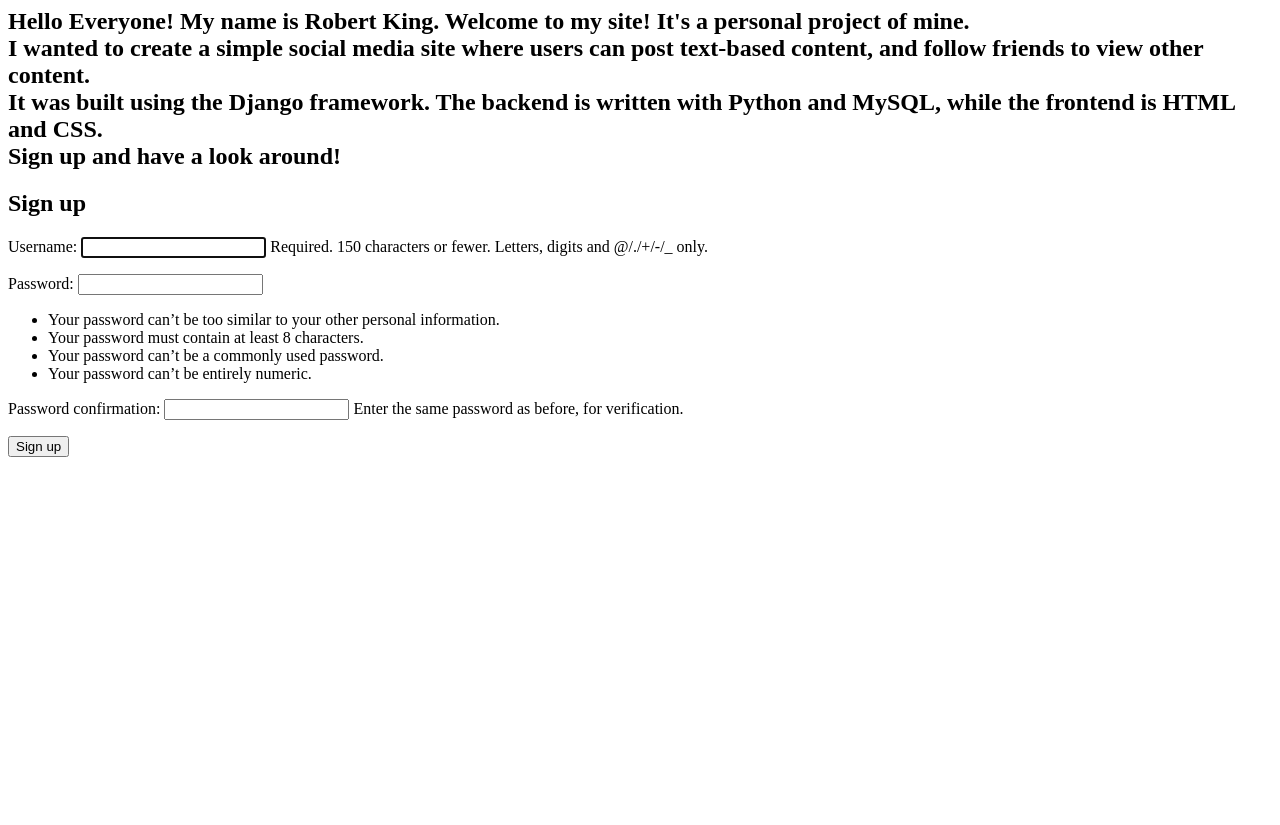
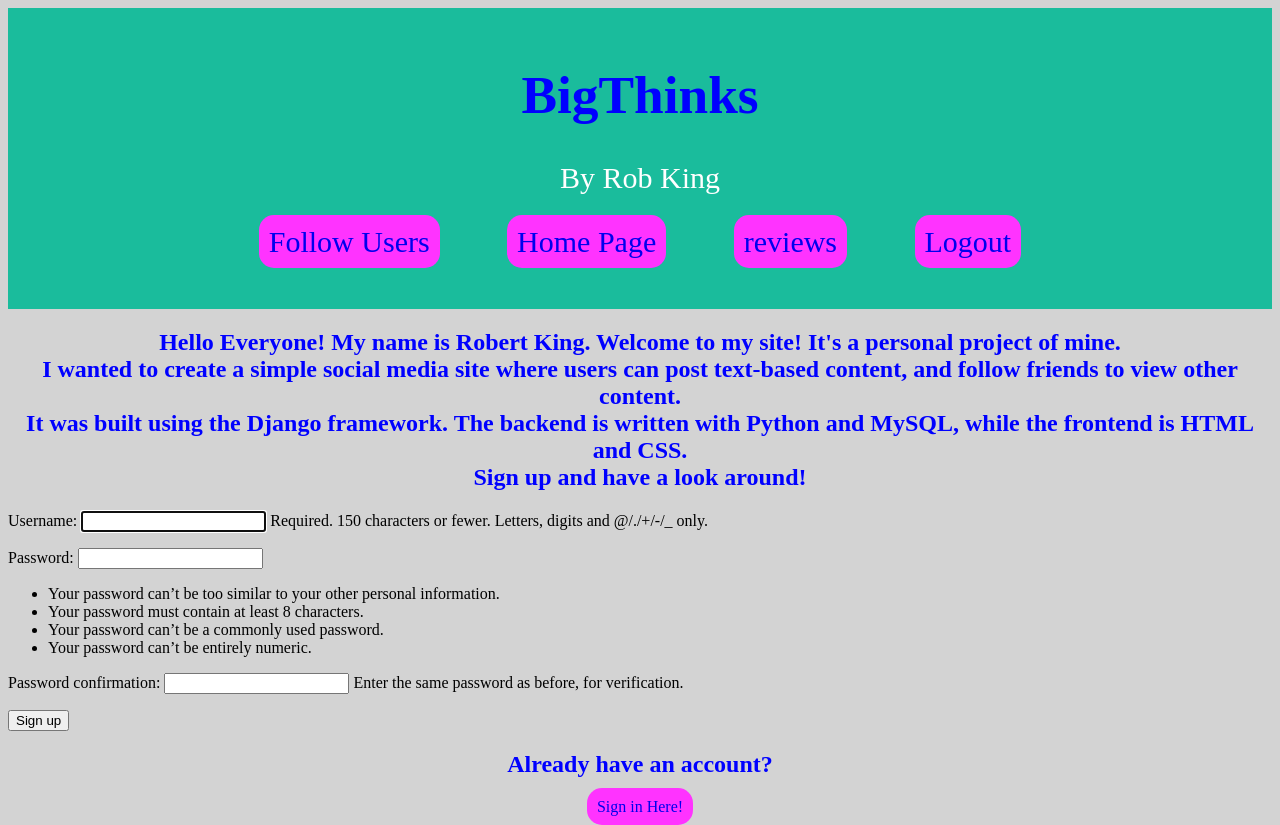
Before and after one commit to doorclimber/-my-first-site-, a Django app: page /practice/name/ in a window 1280 px wide. Before the commit the page ends 457 px from the top, so only its background shows below. Run offline with Django 3.2, Linux system fonts and the light colour scheme.

Commit message:
fixed link layout

```diff
--- a/practice/static/practice/styles.css
+++ b/practice/static/practice/styles.css
@@ -59,3 +59,7 @@ fieldset {
 #followForm {
 	text-align: center;
 }
+
+#signIn {
+	text-align: center;
+}
--- a/practice/templates/practice/name.html
+++ b/practice/templates/practice/name.html
@@ -1,13 +1,17 @@
+{% load static %}
+<link rel="stylesheet" type="text/css" href="{% static 'practice/styles.css' %}">
+{% include "practice/header.html" %}
 <h2>Hello Everyone! My name is Robert King. Welcome to my site! It's a personal project of mine. <br>
 I wanted to create a simple social media site where users can post text-based content, and follow friends to view other content. <br>
 It was built using the Django framework. The backend is written with Python and MySQL, while the frontend is HTML and CSS. <br>
 Sign up and have a look around!</h2>
 
 {% block content %}
-  <h2>Sign up</h2>
   <form method="post">
     {% csrf_token %}
     {{ form.as_p }}
     <button type="submit">Sign up</button>
   </form>
 {% endblock %}
+
+<h2>Already have an account?</h2><div id="signIn"><a href="{% url 'login' %}" class='hlinks'>Sign in Here!</a></div>
--- a/practice/templates/practice/pleaselogin.html
+++ b/practice/templates/practice/pleaselogin.html
@@ -1,6 +1,8 @@
 {% load static %}
 <link rel="stylesheet" type="text/css" href="{% static 'practice/styles.css' %}">
 {% include "practice/header.html" %}
-Please login to view this page
+Thanks for checking out the site! <br>
+Please login or create a new account to view this page
 <br><br>
 <a href="{% url 'login' %}" class='hlinks'>Login</a>
+<a href="{% url 'name' %}" class='hlinks'>New Account</a>
--- a/practice/templates/registration/login.html
+++ b/practice/templates/registration/login.html
@@ -1,3 +1,6 @@
+{% load static %}
+<link rel="stylesheet" type="text/css" href="{% static 'practice/styles.css' %}">
+{% include "practice/header.html" %}
 <h2>Login</h2>
 <form method="post">
   {% csrf_token %}
```
